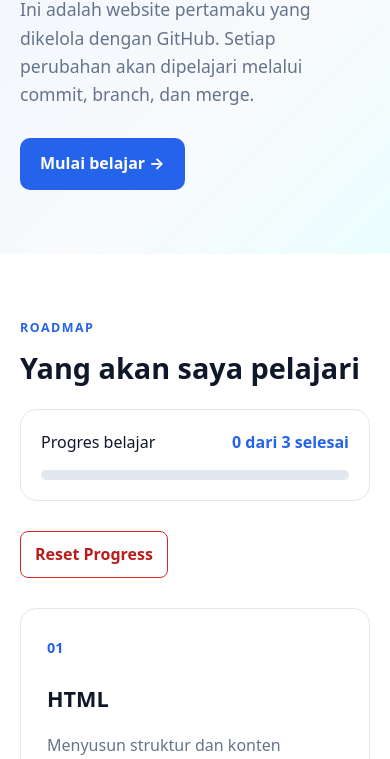
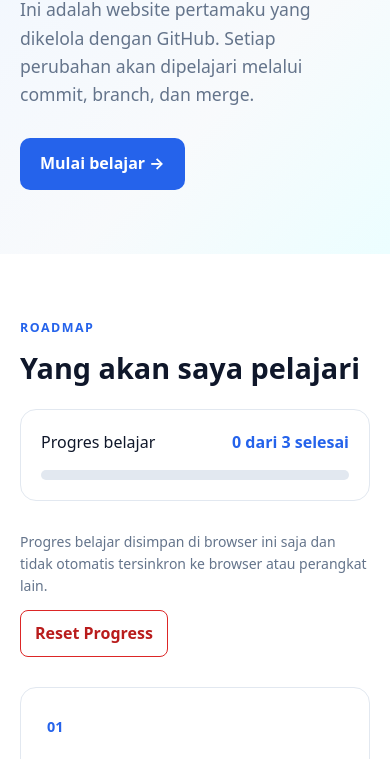
Before and after one commit to SeasonDhie/belajar-website-github, a plain HTML site: page index.html in a window 390 px wide. Shown: the part 335-1094 px from the top of the page. Drawn offline with Linux system fonts and the light colour scheme.

Commit message:
Add browser storage progress note
Clarify that learning progress is stored locally in the current browser and is not automatically synchronized across devices.

```diff
--- a/index.html
+++ b/index.html
@@ -69,6 +69,10 @@
     <div class="progress-fill" id="progress-fill"></div>
   </div>
 </div>
+<p class="progress-storage-note">
+  Progres belajar disimpan di browser ini saja dan tidak otomatis
+  tersinkron ke browser atau perangkat lain.
+</p>
 <p
   id="storage-message"
   class="storage-message"
--- a/style.css
+++ b/style.css
@@ -333,3 +333,20 @@ nav a:hover {
   outline: 3px solid #fca5a5;
   outline-offset: 3px;
 }
+
+/* Catatan penyimpanan progres */
+
+.progress-storage-note {
+  max-width: 680px;
+  margin: 10px 0 12px;
+  color: var(--muted);
+  font-size: 0.9rem;
+  line-height: 1.6;
+}
+
+@media (max-width: 700px) {
+  .progress-storage-note {
+    font-size: 0.875rem;
+    line-height: 1.6;
+  }
+}
```
